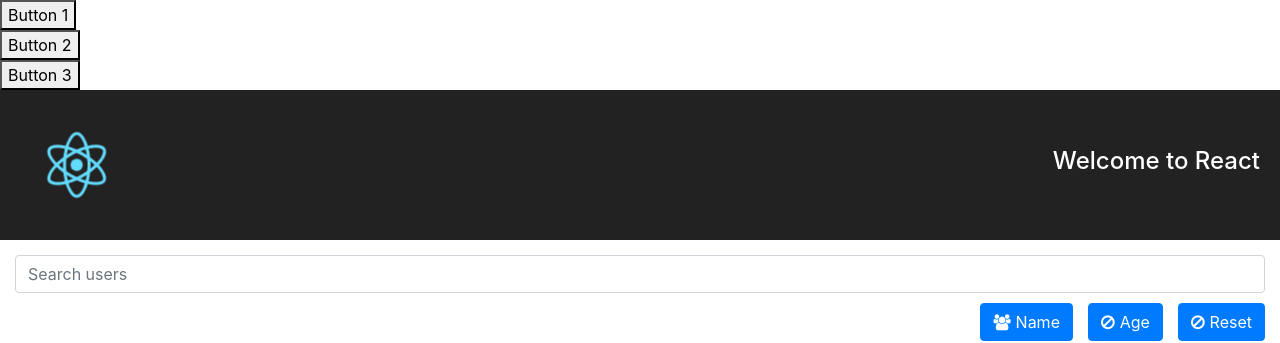
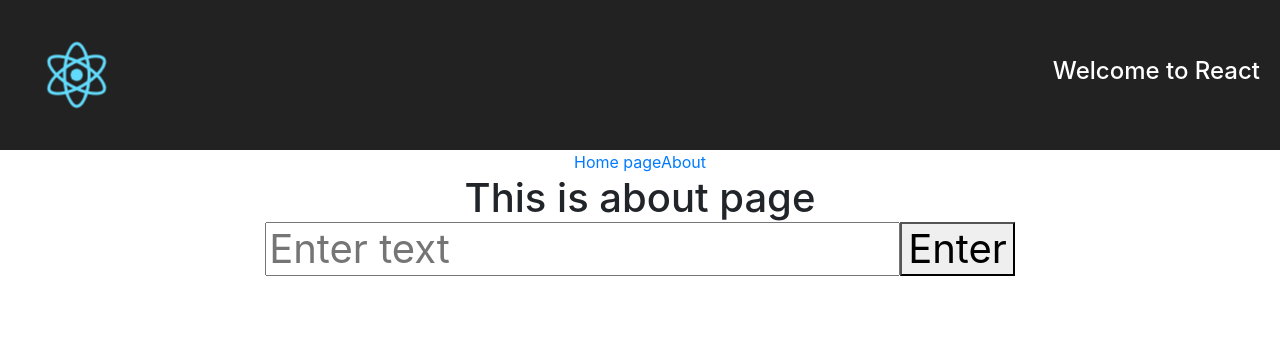
Before and after one commit to skoval-a/SecondGroup, a React (Create React App) app in the folder app/: page /About in a window 1280 px wide. Shown: the top 343 px of the page. Built offline with nearby package versions, Linux system fonts and the light colour scheme.

Commit message:
add router

```diff
--- a/app/src/App.js
+++ b/app/src/App.js
@@ -1,25 +1,34 @@
 import React, { Component } from 'react';
-import logo from './logo.svg';
-import './App.css';
+import { BrowserRouter as Router, Route } from 'react-router-dom';
+import Home from './containers/HomePage';
+import About from './containers/About';
+import { HeaderTop } from './components';
 
 import Header from './components/Header';
 class App extends Component {
-   constructor(props) {
-    super(props);
-    this.state = {
-
-    };
-   }
-
 
   render() {
+    const menu = [
+      {
+        title: 'Home page',
+        path: '/',
+        exact: true,
+      },
+      {
+        title: 'About',
+        path: '/About',
+      },
+    ];
     return (
-      <div className="App">
-        <header className={`App-header ${this.state.isHeaderClass ? 'red' : ''}`}>
-          <img src={logo} className="App-logo" alt="logo" />
-          <h1 className="App-title">Welcome to React</h1>
-        </header>
-      </div>
+      <Router>
+        <div className="App">
+          <HeaderTop
+            data={menu}
+          />
+          <Route path='/' exact={true} component={Home} />
+          <Route path='/About' component={About} />
+        </div>
+      </Router>
     );
   }
 }
--- /dev/null
+++ b/app/src/components/HeaderTop/index.js
@@ -0,0 +1,27 @@
+import React from 'react';
+import logo from '../../logo.svg';
+import '../../App.css';
+import ItemUser from '../ItemUser';
+import { BrowserRouter as Router, Route, NavLink } from 'react-router-dom';
+
+export default (props) => {
+  return (
+    <React.Fragment>
+      <header className={`App-header`}>
+        <img src={logo} className="App-logo" alt="logo" />
+        <h1 className="App-title">Welcome to React</h1>
+      </header>
+      <nav>
+        {
+          props.data && props.data.map((item, id) =>
+          <NavLink
+            to={item.path}
+            exact={item.exact}
+          >
+            {item.title}
+          </NavLink>)
+        }
+      </nav>
+    </React.Fragment>
+  );
+}
--- a/app/src/components/index.js
+++ b/app/src/components/index.js
@@ -3,11 +3,13 @@ import ActiveUser from './ActiveUser';
 import SearchInput from './SearchInput';
 import ItemUser from './ItemUser';
 import Dropdown from './Dropdown';
+import HeaderTop from './HeaderTop';
 
 export {
   UsersList,
   ActiveUser,
   SearchInput,
   ItemUser,
+  HeaderTop,
   Dropdown,
 };
--- /dev/null
+++ b/app/src/containers/About/index.js
@@ -0,0 +1,26 @@
+import React, { Component } from 'react';
+
+export default class About extends Component {
+
+  handleSubmit = (e) => {
+    e.preventDefault();
+    const value = e.target.elements[0].value;
+    window.localStorage.setItem('_login', value);
+
+  }
+
+  render() {
+    return (
+      <h1>
+        This is about page
+
+        <form onSubmit={this.handleSubmit}>
+          <input type="text" placeholder='Enter text' />
+          <button type="submit">
+            Enter
+          </button>
+        </form>
+      </h1>
+    );
+  }
+}
--- a/app/src/containers/HomePage/index.js
+++ b/app/src/containers/HomePage/index.js
@@ -1,5 +1,5 @@
 import React, { Component } from 'react';
-
+import { BrowserRouter} from 'react-router-dom';
 import  {
   SearchInput,
   UsersList,
@@ -147,7 +147,7 @@ export default class Home extends Component {
     } = this.state;
     return (
       <div className='home'>
-        <div>
+        {/* <div>
           {
             listDropdowns.map((item, index) =>
             <Dropdown
@@ -157,11 +157,7 @@ export default class Home extends Component {
               isContentDropdown={() => this.isContentDropdown(item, index)}
             />)
           }
-        </div>
-       <header className={`App-header ${this.state.isHeaderClass ? 'red' : ''}`}>
-          <img src={logo} className="App-logo" alt="logo" />
-          <h1 className="App-title">Welcome to React</h1>
-        </header>
+        </div> */}
         <div className="home__header">
           <SearchInput
             isError={data && data.length === 0}
--- a/app/src/index.js
+++ b/app/src/index.js
@@ -1,8 +1,8 @@
 import React from 'react';
 import ReactDOM from 'react-dom';
 import '../src/assets/style/index.css';
-import Home from './containers/HomePage';
+import App from './App';
 import registerServiceWorker from './registerServiceWorker';
 
-ReactDOM.render(<Home />, document.getElementById('root'));
+ReactDOM.render(<App />, document.getElementById('root'));
 registerServiceWorker();
```
Also changed, not shown: package.json (added, +8 -0 lines), 2 other files (tests, documents, lock files or other folders).
